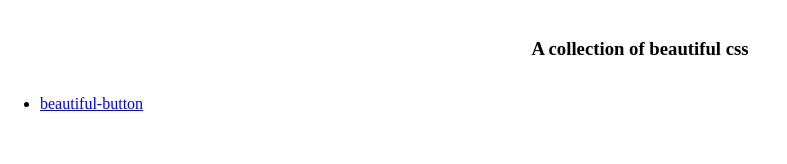
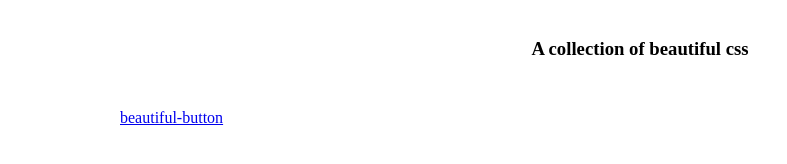
Before and after one commit to hzpeng57/beautiful-css, a plain HTML site: page index.html in a window 1280 px wide. Shown: the whole page, without its empty margins (0-787 px from the left). Drawn offline with Linux system fonts and the light colour scheme.

Commit message:
feat: update content and style

```diff
--- a/index.html
+++ b/index.html
@@ -21,6 +21,15 @@
       line-height: 60px;
       text-align: center;
     }
+
+    main {
+      padding: 20px 100px;
+    }
+
+    main .link-item {
+      display: inline-block;
+      margin: 10px 20px;
+    }
   </style>
 </head>
 
@@ -29,11 +38,7 @@
     <h3>A collection of beautiful css</h3>
   </header>
   <main>
-    <ul>
-      <li>
-        <a href="/beautiful-button.html">beautiful-button</a>
-      </li>
-    </ul>
+    <a class="link-item" href="/beautiful-button.html" target="_blank">beautiful-button</a>
   </main>
 </body>
 
```
